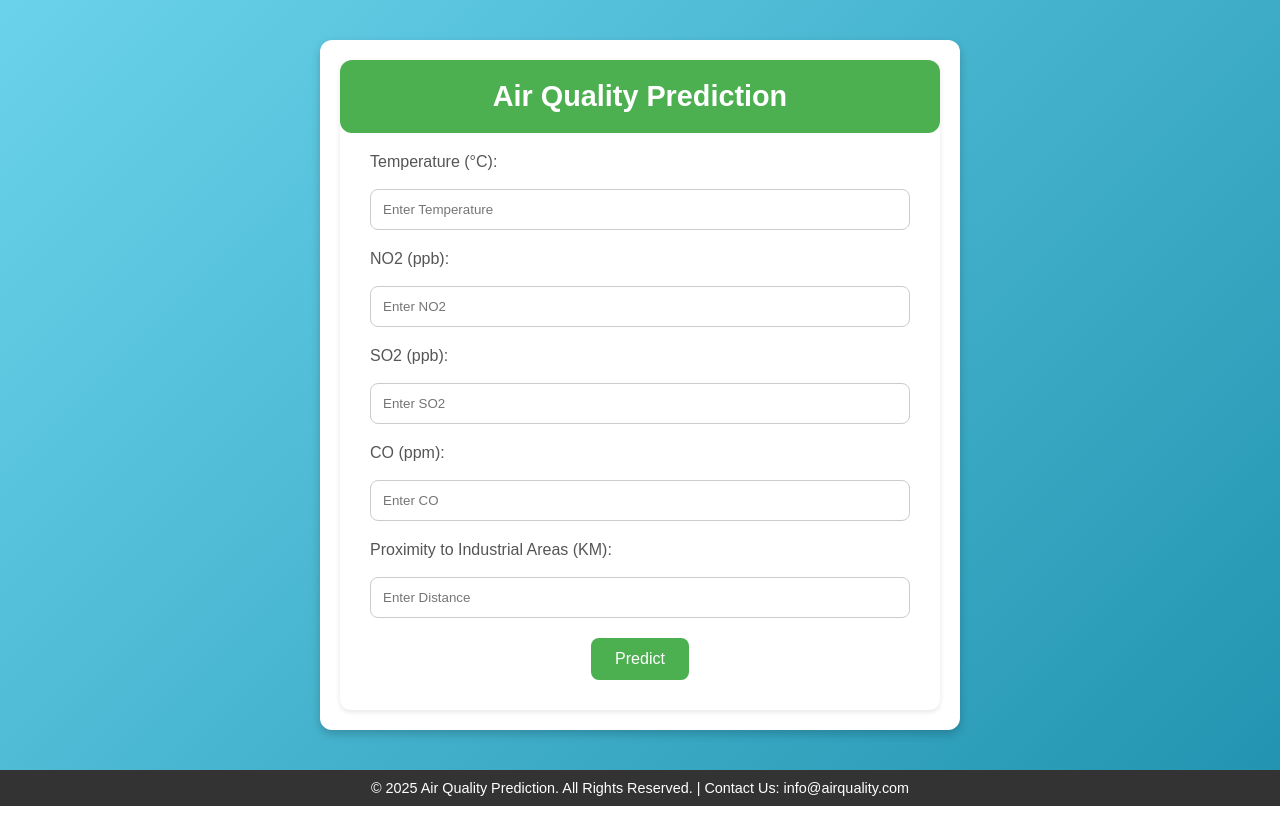
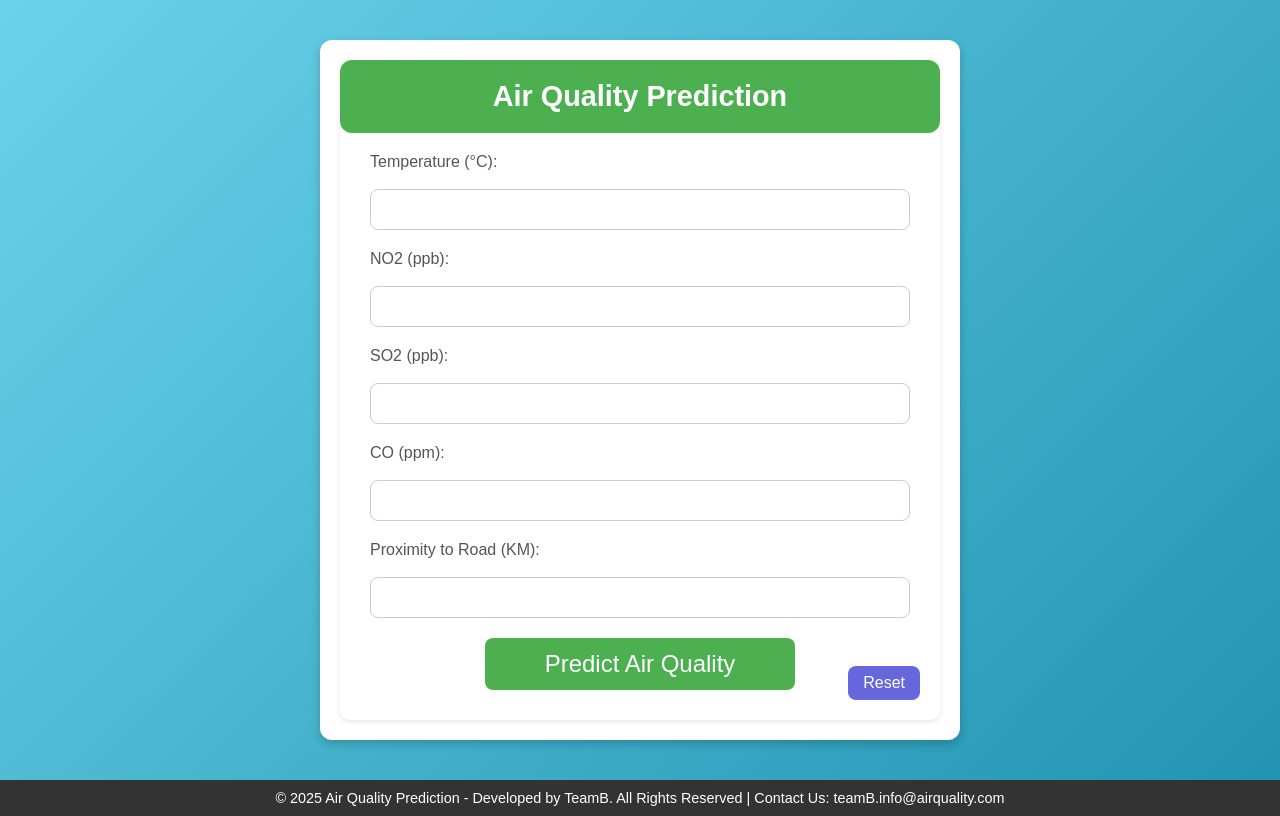
Before and after one commit to SidralRoja/Air-Quality-Prediction, a Flask app: page / in a window 1280 px wide. Shown: the part 68-884 px from the top of the page. Run offline with Flask 3, Linux system fonts and the light colour scheme; parts of the project's set-up code (start-up, migrations or seed data) failed here and were passed over.

Commit message:
index.html

```diff
--- a/templates/index.html
+++ b/templates/index.html
@@ -6,6 +6,8 @@
     <title>Air Quality Prediction</title>
     <style>
         /* Global Styles */
+
+
         body {
             font-family: 'Arial', sans-serif;
             margin: 0;
@@ -100,6 +102,7 @@
             max-width: 600px;
             width: 100%;
             box-sizing: border-box;
+            position: relative;
         }
 
         .form-container h2 {
@@ -132,14 +135,33 @@
             background-color: #4CAF50;
             color: #fff;
             border: none;
-            padding: 12px 20px;
-            font-size: 1rem;
+            padding: 12px 60px;
+            font-size: 1.5rem;
             border-radius: 8px;
             cursor: pointer;
+            width:auto;
         }
 
         input[type="submit"]:hover {
             background-color: #45a049;
+        }
+
+        .reset-button{
+            background-color: rgb(103, 103, 221);
+            color: #fff;
+            border:none;
+            padding: 8px 15px;
+            font-size: 1rem;
+            border-radius: 8px;
+            cursor: pointer;
+            position: absolute;
+            right:20px;
+            bottom: 20px;
+
+        }
+
+        .reset-button:hover{
+            background-color: blue;
         }
 
         /* Footer Section */
@@ -187,28 +209,30 @@
             <h2>Air Quality Prediction</h2>
             <form action="/predict" method="post">
                 <label for="Temperature">Temperature (°C):</label>
-                <input type="number" step="any" name="Temperature" required placeholder="Enter Temperature">
+                <input type="number" step="any" name="Temperature" required>
 
                 <label for="NO2">NO2 (ppb):</label>
-                <input type="number" step="any" name="NO2" required placeholder="Enter NO2">
+                <input type="number" step="any" name="NO2" required>
 
                 <label for="SO2">SO2 (ppb):</label>
-                <input type="number" step="any" name="SO2" required placeholder="Enter SO2">
+                <input type="number" step="any" name="SO2" required>
 
                 <label for="CO">CO (ppm):</label>
-                <input type="number" step="any" name="CO" required placeholder="Enter CO">
+                <input type="number" step="any" name="CO" required>
 
-                <label for="Proximity">Proximity to Industrial Areas (KM):</label>
-                <input type="number" step="any" name="Proximity" required placeholder="Enter Distance">
+                <label for="Proximity">Proximity to Road (KM):</label>
+                <input type="number" step="any" name="Proximity" required>
 
-                <input type="submit" value=" Predict ">
+                <input type="submit" value="Predict Air Quality">
+
+                <input type="reset" value="Reset" class="reset-button">
             </form>
         </div>
     </div>
 
     <!-- Footer Section -->
     <div class="footer">
-        &copy; 2025 Air Quality Prediction. All Rights Reserved. | Contact Us: info@airquality.com
+        &copy; 2025 Air Quality Prediction - Developed by TeamB. All Rights Reserved | Contact Us: teamB.info@airquality.com
     </div>
 
     <!-- JavaScript for Burger Button -->
```
